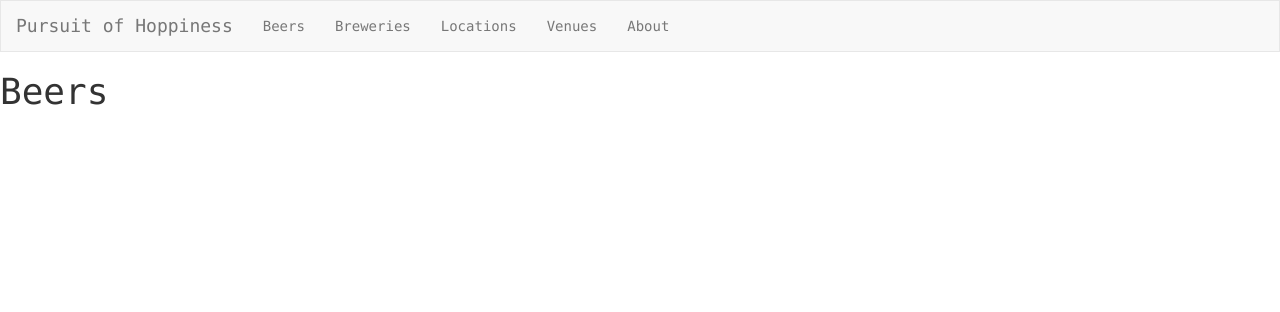
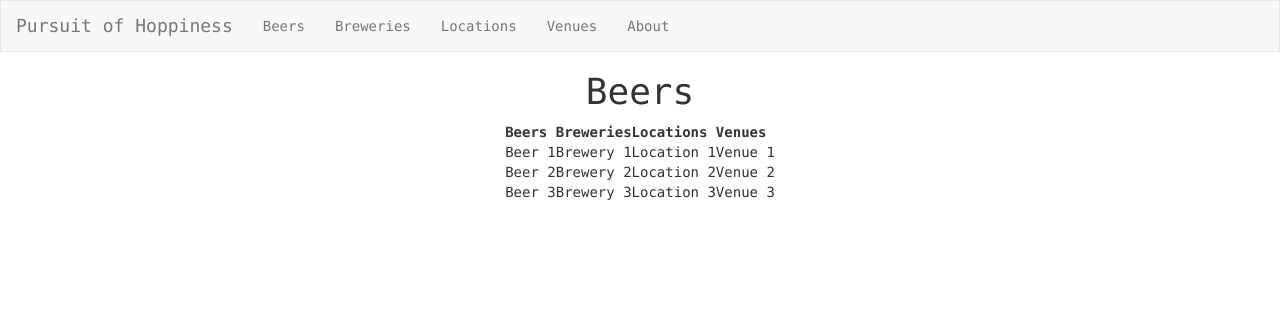
Before and after one commit to PrakharGarg/idb, a Flask app: page /beers/ in a window 1280 px wide. Shown: the top 312 px of the page. Run offline with Flask 2, Linux system fonts and the light colour scheme; some libraries are stand-ins or nearby versions.

Commit message:
Create branch to work on

```diff
--- a/app/templates/beers.html
+++ b/app/templates/beers.html
@@ -3,5 +3,18 @@
 
 
 {% block content %}
-    <h1>Beers</h1>
+<!-- PLACEHOLDER TABLE, REPLACE ASAP -->
+<head>
+<h1 align="center">Beers</h1>
+<script src="sorttable.js"></script>
+</head>
+<table class="sortable" align="center">
+<thead>
+	<tr><th>Beers</th><th>Breweries</th><th>Locations</th><th>Venues</th>
+</thead>
+<tbody>
+	<tr><td>Beer 1</td><td>Brewery 1</td><td>Location 1</td><td>Venue 1</td></tr>
+	<tr><td>Beer 2</td><td>Brewery 2</td><td>Location 2</td><td>Venue 2</td></tr>
+	<tr><td>Beer 3</td><td>Brewery 3</td><td>Location 3</td><td>Venue 3</td></tr>
+</table>
 {% endblock %}
```
